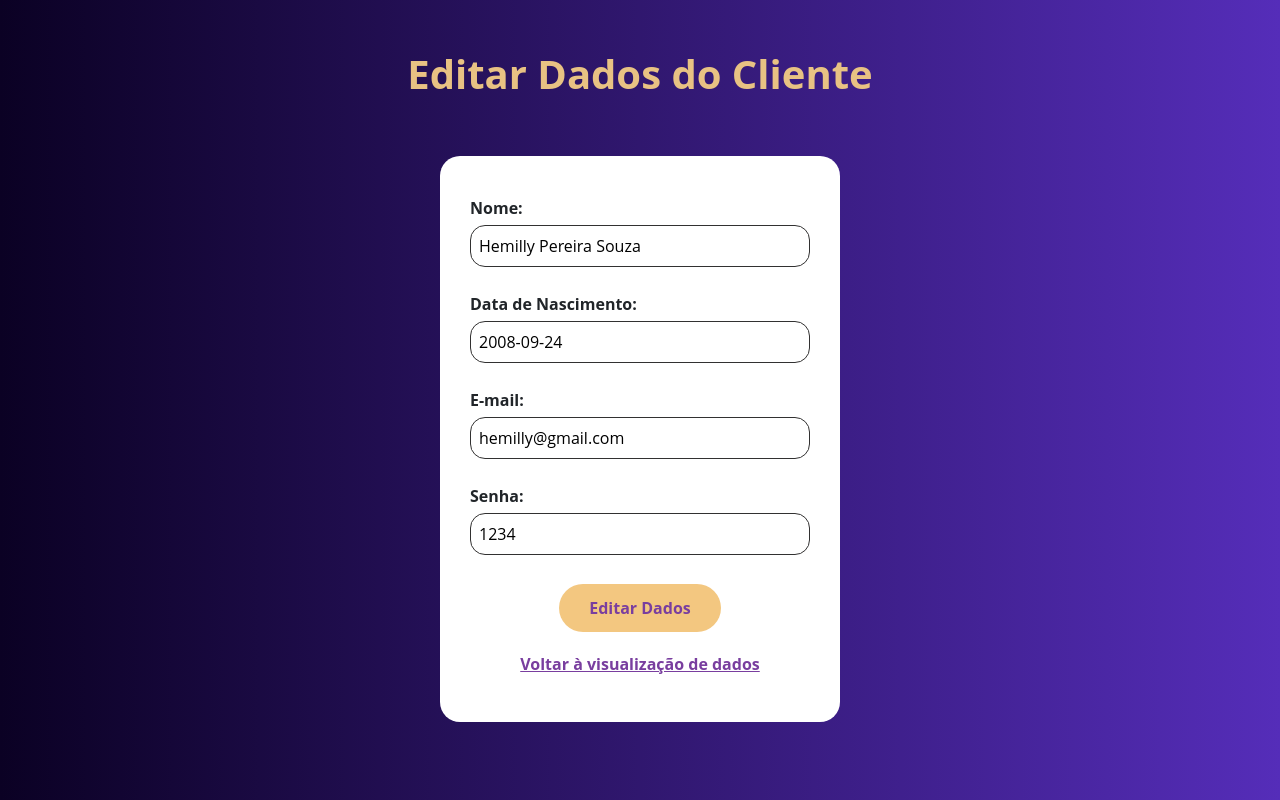
After one commit to sollarye/ProjetoLojaVirtual, a PHP site: page /edita_usuario.php?id=1 in a window 1280 px wide. The commit adds this page. Run offline with PHP 8.4, Linux system fonts and the light colour scheme; data comes from the database, SQL or seed files in the repository.

Commit message:
Editando Usuários

```diff
--- a/process/processa_delete_usuario.php
+++ b/process/processa_delete_usuario.php
@@ -7,6 +7,6 @@ $query = "DELETE FROM cliente WHERE id_cliente = $id_user";
 
 mysqli_query($conexao,$query);
 
-header("Location: ../views/visualizar_dados.php?deletado=1");
+header("location: ../views/visualizar_dados.php?deletado=1");
 
 ?>
--- /dev/null
+++ b/views/edita_usuario.php
@@ -0,0 +1,123 @@
+<?php
+include '../process/db.php';
+
+$id = $_GET['id'];
+
+// Consulta cliente pelo ID
+$query = "SELECT * FROM CLIENTE WHERE id_cliente = $id";
+$resultado = mysqli_query($conexao, $query);
+$linha = mysqli_fetch_array($resultado);
+?>
+
+<!DOCTYPE html>
+<html lang="pt-br">
+<head>
+    <meta charset="UTF-8">
+    <meta name="viewport" content="width=device-width, initial-scale=1.0">
+    <title>Editar Dados do Cliente</title>
+    <link href="https://cdn.jsdelivr.net/npm/bootstrap@5.3.3/dist/css/bootstrap.min.css" rel="stylesheet">
+
+    <style>
+        body {
+            font-family: 'Open Sans', sans-serif;
+            background: linear-gradient(to left, rgb(85, 45, 185), #0b0124);
+            margin: 0;
+            padding: 0;
+            display: flex;
+            align-items: center;
+            flex-direction: column;
+            min-height: 100vh;
+        }
+
+        h1 {
+            color: #e8c283;
+            text-align: center;
+            font-weight: bold;
+            margin-top: 50px;
+        }
+
+        .form-container {
+            background: #fff;
+            border-radius: 20px;
+            padding: 30px;
+            width: 400px;
+            margin: 50px;
+        }
+
+        label {
+            margin-top: 10px;
+            font-weight: bold;
+        }
+
+        input[type="text"] {
+            width: 100%;
+            padding: 8px;
+            margin-top: 5px;
+            margin-bottom: 15px;
+            border-radius: 15px;
+            border: 1px solid #323131ff;
+            font-size: 16px;
+        }
+
+        input[type="submit"] {
+            background-color: #f3c780ff;
+            color: #793e9f;
+            padding: 12px 30px;
+            border: none;
+            border-radius: 30px;
+            cursor: pointer;
+            font-weight: bold;
+            font-size: 16px;
+            display: block;
+            margin: -10px auto 0 auto; /* centraliza horizontalmente */
+        }
+
+        input[type="submit"]:hover {
+            background-color: #f9cc83ec;
+            font-weight: bold;
+            color: #793e9f;
+        }
+
+        .linkRedirecionamento {
+            margin-top: 20px;
+            text-align: center;
+        }
+
+        .linkRedirecionamento a {
+            color: #793e9f;
+            font-weight: bold;
+        }
+
+    </style>
+</head>
+<body>
+
+<?php if ($linha) { ?>
+    <h1>Editar Dados do Cliente</h1>
+    <div class="form-container">
+        <form method="post" action="../process/processa_edita_usuario.php">
+            <input type="hidden" name="id_cliente" value="<?php echo $linha['id_cliente']; ?>">
+
+            <label>Nome:</label>
+            <input type="text" name="nome_cliente" value="<?php echo $linha['nome_cliente']; ?>">
+
+            <label>Data de Nascimento:</label>
+            <input type="text" name="data_nasc" value="<?php echo $linha['data_nasc']; ?>">
+
+            <label>E-mail:</label>
+            <input type="text" name="email_cliente" value="<?php echo $linha['email_cliente']; ?>">
+
+            <label>Senha:</label><br> <input type="text" name="senha_cliente" value="<?php echo $linha['senha_cliente'] ?>">
+            <br><br>
+
+            <input type="submit" value="Editar Dados">
+        </form>
+<?php } ?>
+
+        <div class="linkRedirecionamento">
+            <p><a href="visualizar_dados.php">Voltar à visualização de dados</a></p>
+        </div>
+    </div>
+
+</body>
+</html>
```
Also changed, not shown: process/processa_edita_usuario.php (added, +15 -0 lines), views/cadastro.php (+4 -4 lines), views/login.php (+5 -5 lines), views/visualizar_dados.php (+39 -35 lines).
